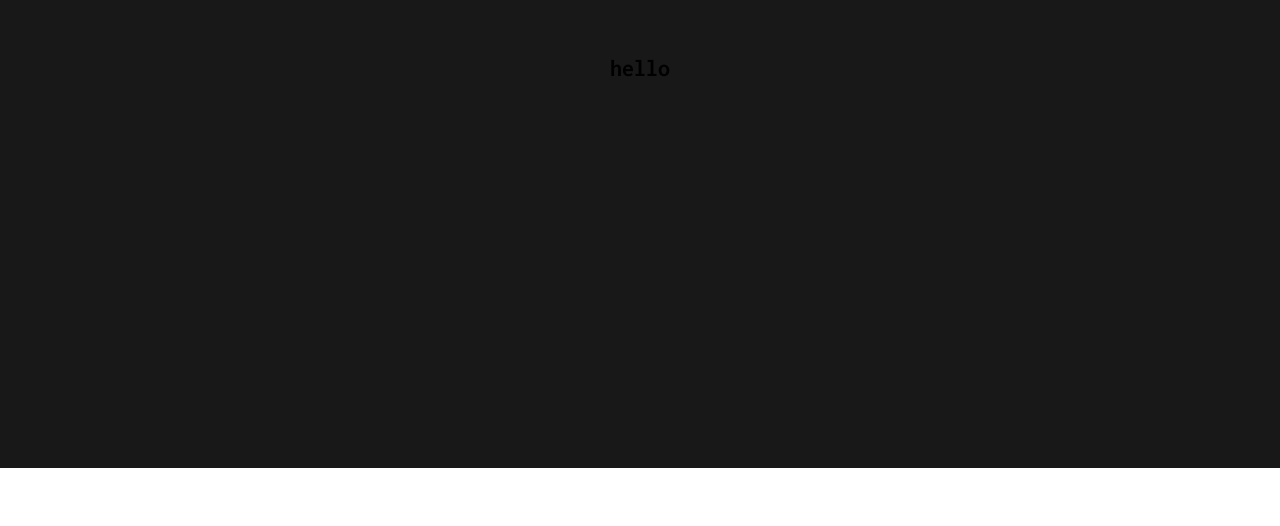
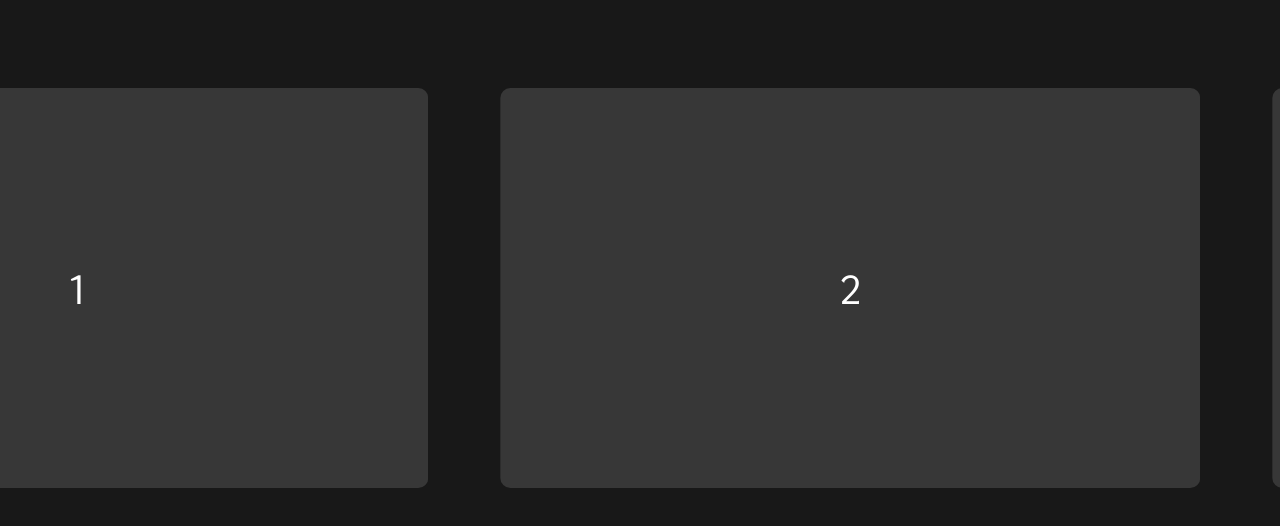
Before and after one commit to AdieCode/Personal-portifolio, a Nuxt app: page /what-I-know in a window 1280 px wide. Shown: the part 1932-2458 px from the top of the page. Before the commit the page ends 2400 px from the top, so only its background shows below. Built offline with nearby package versions, Linux system fonts and the light colour scheme.

Commit message:
Added some components and worked on the what-I-know page

```diff
--- a/components/animated-paragraph.vue
+++ b/components/animated-paragraph.vue
@@ -1,6 +1,6 @@
 <template>
     <div class="paragraph">
-        <div v-for="(word, index) in splitParagraph(props.paragraph)" :key="index"  class="word animated-word" :style="{ animationDelay: `${(index + props.extraDelayDuration) * 0.02}s`,opacity: '0' }" >
+        <div v-for="(word, index) in splitParagraph(props.paragraph)" :key="index"  class="word animated-word" :style="{ animationDelay: `${(index + props.extraDelayDuration) * nextWordDelay}s`,opacity: '0' }" >
             {{ word }}
         </div>
     </div>
@@ -8,7 +8,7 @@
 
 <script setup>
 
-
+const nextWordDelay = 0.02;
 const props = defineProps({
     paragraph: { type: String, default: "no sentence passed" } ,
     extraDelayDuration: { type: Number, default: 0 }
@@ -58,10 +58,6 @@ function splitParagraph(sentence) {
     transition: 0s;
 }
 
-.symbol{
-    margin: 0px;
-}
-
 @keyframes showWord {
     0%{
         opacity: 0;
--- /dev/null
+++ b/components/drag-card.vue
@@ -0,0 +1,79 @@
+<template>
+    <div class="card"  @mousemove="mousePositionOnCard" :style="{ left: `${positionX}px` }" ref="containerRef" >
+        <div class="photo">
+
+        </div>
+        <div class="info">
+            <h1>hello there</h1>
+            <p> this is a paragraph</p>
+        </div>
+    </div>
+</template>
+
+<script setup>
+import { ref } from 'vue';
+
+const positionX = ref(0);
+const containerRef = ref()
+let containerLeft = 0;
+const getThecurrent = ref(false)
+
+const props = defineProps({
+    posX: Number,
+    grabbed : Boolean
+})
+
+watch(() => props.grabbed, (newVal, oldVal) => {
+    getThecurrent.value = props.grabbed;
+})
+
+watch(() => props.posX, (newVal, oldVal) => {
+    if (props.grabbed){
+
+        if (containerRef.value && getThecurrent.value) {
+            const computedStyle = window.getComputedStyle(containerRef.value);
+            containerLeft = parseInt(computedStyle.getPropertyValue('left').replace('px', ''));
+            getThecurrent.value = false
+            console.log(getThecurrent.value)
+        }
+        positionX.value = containerLeft + props.posX;
+    }
+})
+
+
+</script>
+
+<style lang="css" scoped>
+.card{
+    width: 500px;
+    height: 400px;
+    background-color:#373737;
+    border-radius: 10px;
+    position: relative;
+    cursor: grab;
+    margin: 20px;
+    pointer-events: none;
+    display: flex;
+    justify-content: center;
+    align-items: center;
+}
+
+.photo{
+    width: 100px;
+    height: 100px;
+    margin: 40px;
+    background-color: aqua;
+}
+
+.info{
+    width: 400px;
+    height: 400px;
+    color: #fff;
+    display: flex;
+    flex-direction: column;
+    justify-content: center;
+    align-items: center;
+}
+
+
+</style>
--- a/components/project-one.vue
+++ b/components/project-one.vue
@@ -31,6 +31,7 @@
         </div>
 
         <!-- Personal Reflections or Lessons Learned -->
+        <h2 :style="{animationDelay: `${((sentence1+sentence2).split(' ').length) * 0.02 + 0.02}s`}" >Personal Reflections or Lessons Learned</h2>
         <animated-paragraph :paragraph="sentence3+sentence4" :extraDelayDuration="(sentence1+sentence2).split(' ').length"/>
         <animated-paragraph :paragraph="sentence5" :extraDelayDuration="(sentence1+sentence2+sentence3+sentence4).split(' ').length"/>
 
--- a/components/projects-preview.vue
+++ b/components/projects-preview.vue
@@ -37,9 +37,7 @@ function updateScrollPercentage() {
 }
 
 watch(() => props.projectNumber, (newVal, oldVal) => {
-  console.log(`projectNumber changed from ${oldVal} to ${newVal}`);
-  // You can add any logic you want to execute when projectNumber changes here
-  // For example, resetting scroll position
+//   console.log(`projectNumber changed from ${oldVal} to ${newVal}`);
   if (scrollContainer.value) {
     scrollContainer.value.scrollTop = 0;
   }
@@ -87,6 +85,7 @@ function isMobileDevice() {
     background-color: #313131;
     overflow-x: hidden;
     overflow-y: scroll;
+    scroll-behavior:auto;
 }
 
 
--- a/components/scroll-progress.vue
+++ b/components/scroll-progress.vue
@@ -45,7 +45,7 @@ const props = defineProps({
     font-size: 36px;
     font-weight: 900;
     bottom: 10px;
-    left: 0px;
+    left:6px;
     pointer-events: none;
     animation: info-animate 2s infinite;
 }
--- a/pages/what-I-know.vue
+++ b/pages/what-I-know.vue
@@ -44,14 +44,28 @@
         </div>
       </section>
 
-      <section class="part-three">
-        <div class="switch-container">
-          <h2>hello</h2>
-          <div class="shuffel-container">
+      <section class="part-four">
+        <div class="scroll-container">
+
+          <div class="moving-container"  @mouseover="slowDown" @mouseout="speedUp">
+            <div class="card">1</div>
+            <div class="card">2</div>
+            <div class="card">3</div>
+            <div class="card">4</div>
+            <div class="card">5</div>
+            <div class="card">6</div>
+          </div>
+
+          <!-- <div class="moving-container-2"  @mouseover="slowDown" @mouseout="speedUp">
+            <div class="card">7</div>
+            <div class="card">8</div>
+            <div class="card">9</div>
+            <div class="card">10</div>
+            <div class="card">11</div>
+            <div class="card">12</div>
+          </div> -->
 
         </div>
-        </div>
-
       </section>
     </div>
 </template>
@@ -61,6 +75,10 @@ import { ref } from 'vue';
 const containerOneSlide = ref('')
 const containerTwoSlide = ref('')
 const progressLanguages = ref(0)
+const previousMouseX = ref(0);
+const mouseX = ref(0);
+// const grabbed = ref(false)
+const cursor = ref("")
 
 const moveContainerLeft = () =>{
 
@@ -90,12 +108,15 @@ if (progressLanguages.value === 0){
 
 }
 
-const setSliders = () => {
-  progressLanguages.value = 0;
-  slide
-
+// Function to slow down scrolling
+function slowDown() {
+  scrollSpeed = 1; // Adjust to desired slowdown speed
 }
 
+// Function to speed up scrolling
+function speedUp() {
+  scrollSpeed = 10000; // Adjust to desired normal speed
+}
 </script>
 
 
@@ -109,7 +130,7 @@ const setSliders = () => {
 }
 
 ::-webkit-scrollbar {
-  width: 10px;
+  width: 0px;
   background-color: #373737;
 }
 
@@ -413,6 +434,64 @@ const setSliders = () => {
   display: flex;
   justify-content: center;
   align-items: center;
+  position: relative;
+}
+.scroll-container{
+  width: 100%;
+  overflow-x: hidden;
+  display: flex;
+  gap: 2rem;
+  margin-top: 200px;
+  margin-bottom: 200px;
+  position: relative;
 }
 
+.part-four{
+  width: 100%;
+  display: flex;
+}
+
+.moving-container{
+  width: auto;
+  display: flex;
+  gap: 2rem;
+  margin-top: 200px;
+  margin-bottom: 200px;
+  position: relative;
+  /* animation: leftMoving 12s linear infinite; */
+}
+
+.moving-container-2{
+  width: auto;
+  display: flex;
+  gap: 2rem;
+  margin-top: 200px;
+  margin-bottom: 200px;
+  position: relative;
+
+}
+
+.card{
+  min-width: 700px;
+  height: 400px;
+  background-color: #373737;
+  border-radius: 10px;
+  margin: 20px;
+  position: relative;
+  display: flex;
+  justify-content: center;
+  align-items: center;
+  color: #fff;
+  font-size: 46px;
+  animation: leftMoving 12s linear infinite;
+}
+
+@keyframes leftMoving {
+  to {
+    transform: translate(-100%);
+  }
+}
+
+
+
 </style>
```
Lines whose indentation alone changed are shown as unchanged.
